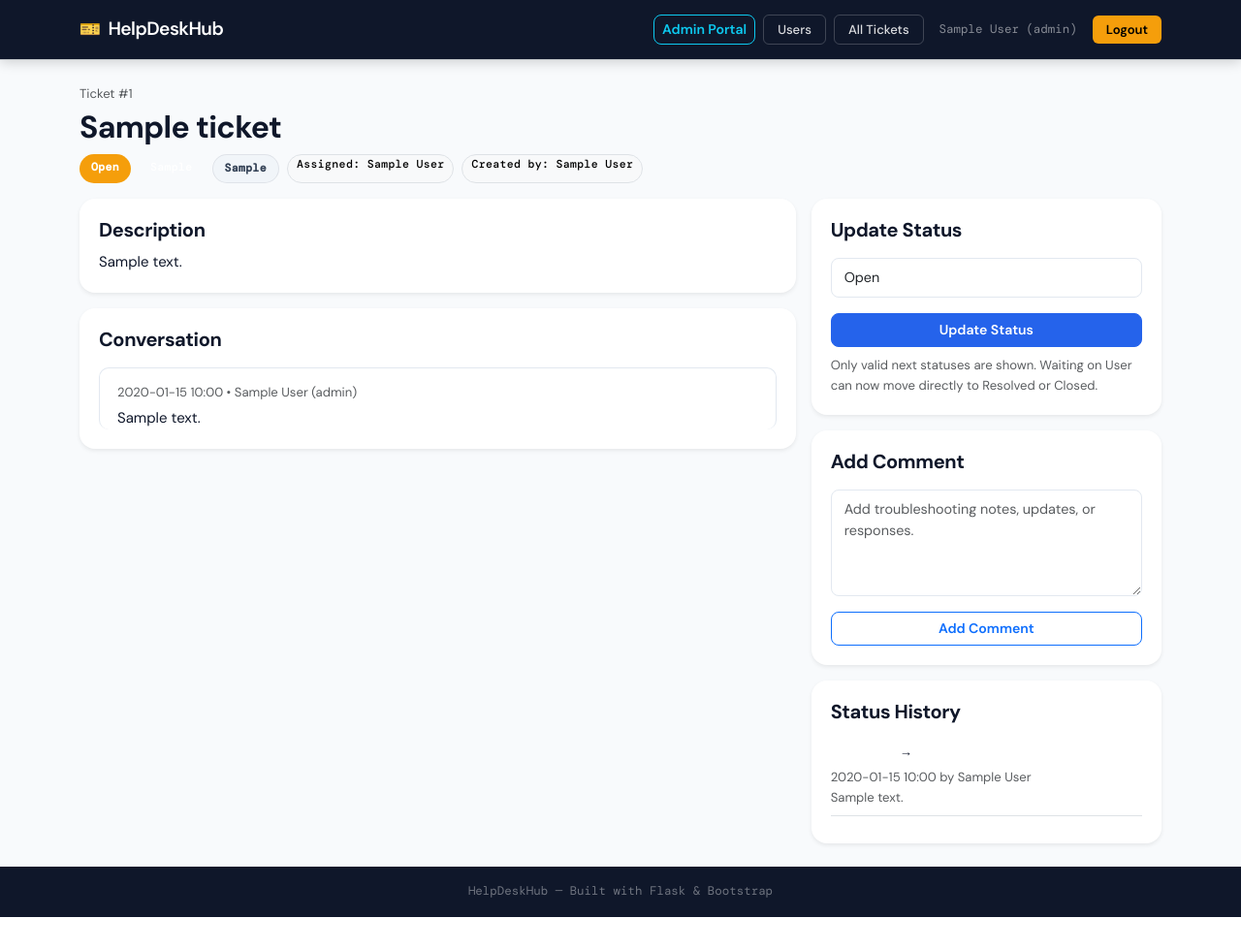
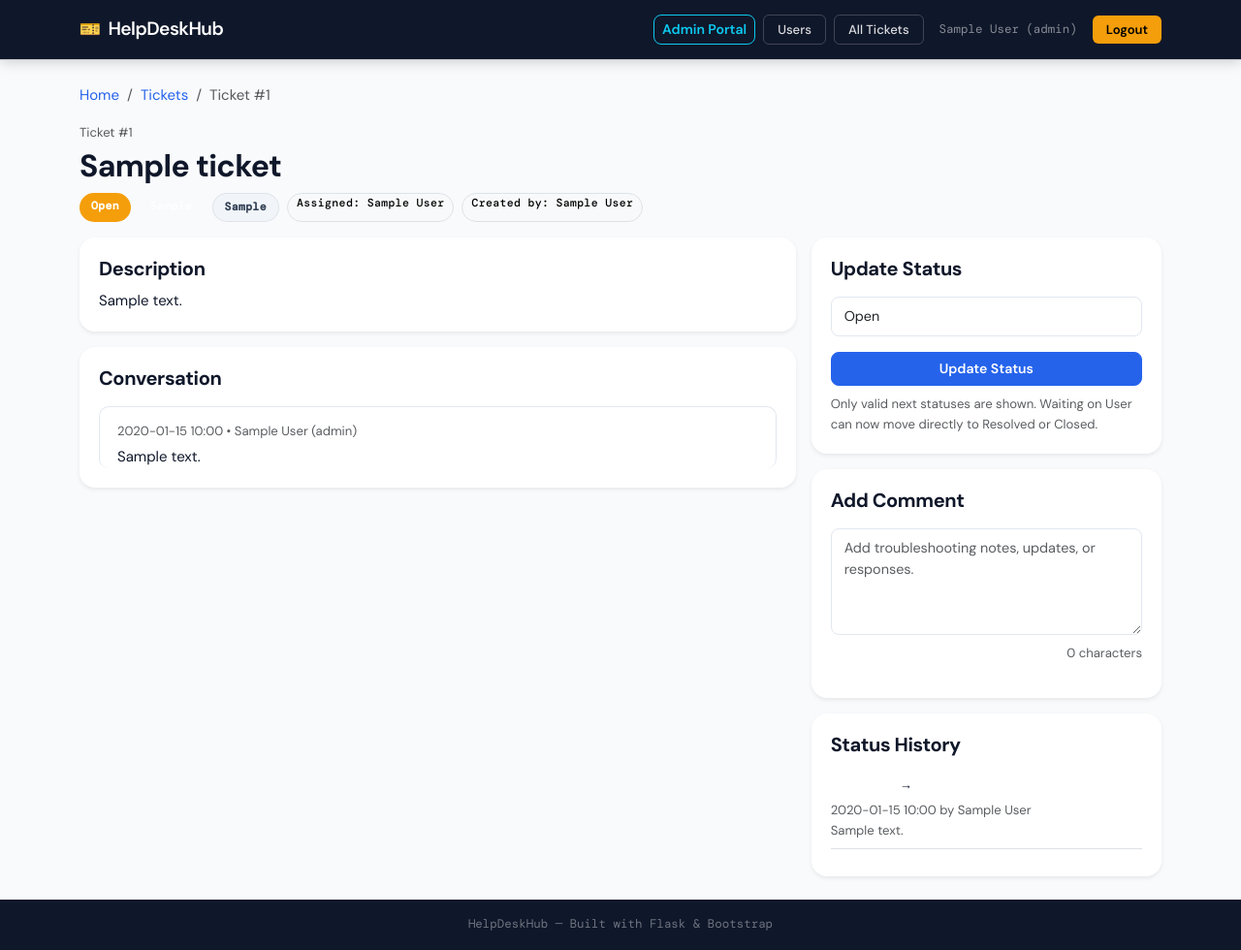
Before and after one commit to jacqu3xf/helpdeskhub, a Flask app: page /tickets/1 in a window 1280 px wide. Shown: the whole page at 97% size. Before the commit the page ends 946 px from the top, so only its background shows below. Run offline with Flask 3, Linux system fonts and the light colour scheme; a user stored in the database is signed in; tables that the repository leaves empty hold one stand-in row (values such as "Sample post").

Commit message:
Update ticket_detail.html
-Updates UX
-Character counter

```diff
--- a/templates/ticket_detail.html
+++ b/templates/ticket_detail.html
@@ -1,5 +1,12 @@
 {% extends "base.html" %}
 {% block content %}
+<nav aria-label="breadcrumb" class="mb-3">
+  <ol class="breadcrumb">
+    <li class="breadcrumb-item"><a href="{{ url_for('dashboard') }}">Home</a></li>
+    <li class="breadcrumb-item"><a href="{{ url_for('tickets_list') }}">Tickets</a></li>
+    <li class="breadcrumb-item active" aria-current="page">Ticket #{{ ticket.id }}</li>
+  </ol>
+</nav>
 <div class="d-flex flex-wrap justify-content-between align-items-start gap-3 mb-3">
   <div>
     <div class="small text-muted mb-1">Ticket #{{ ticket.id }}</div>
@@ -66,8 +73,16 @@
       <form method="post">
         {{ comment_form.hidden_tag() }}
         <input type="hidden" name="action" value="comment">
-        {{ comment_form.body(class="form-control mb-3", rows="4", placeholder="Add troubleshooting notes, updates, or responses.") }}
-        {{ comment_form.submit(class="btn btn-outline-primary w-100") }}
+        {{ comment_form.body(class="form-control mb-2", rows="4", placeholder="Add troubleshooting notes, updates, or responses.") }}
+<div class="form-text text-end mb-3"><span id="commentCount">0</span> characters</div>
+
+<script>
+  const commentInput = document.querySelector('textarea[name="body"]');
+  const commentCount = document.getElementById('commentCount');
+  commentInput.addEventListener('input', () => {
+    commentCount.textContent = commentInput.value.length;
+  });
+</script>
       </form>
     </div>
 
```
